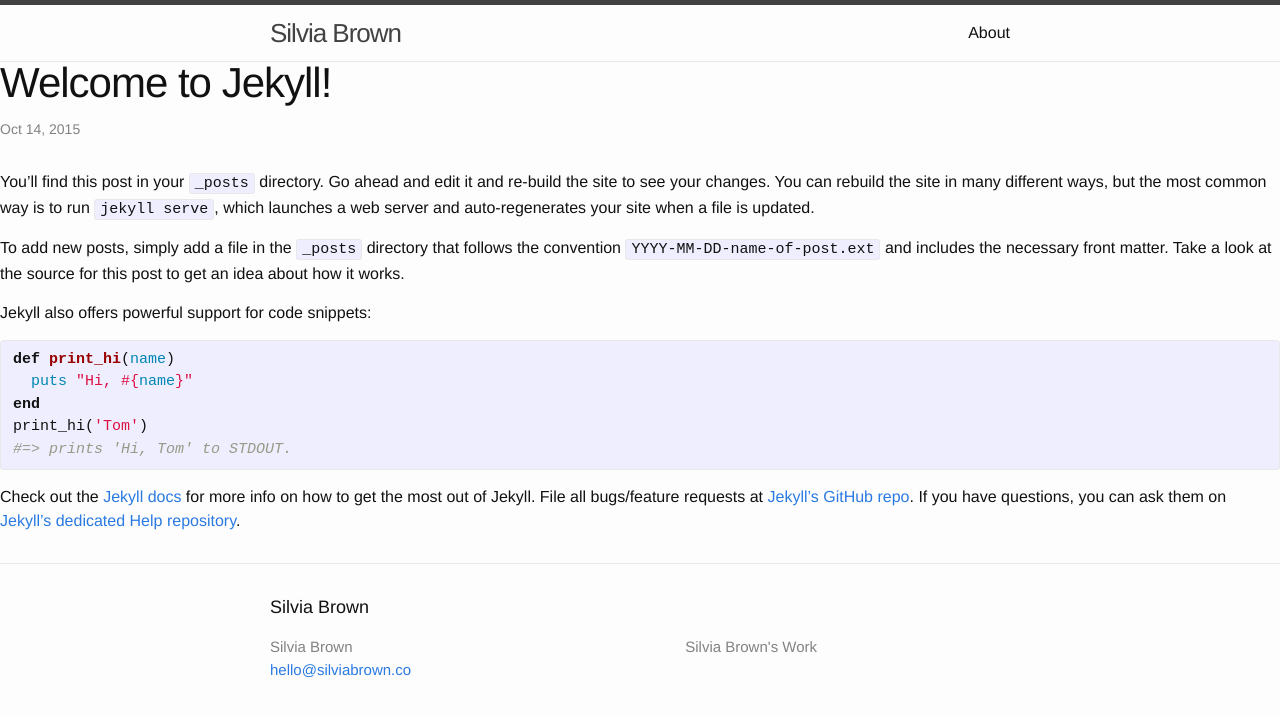
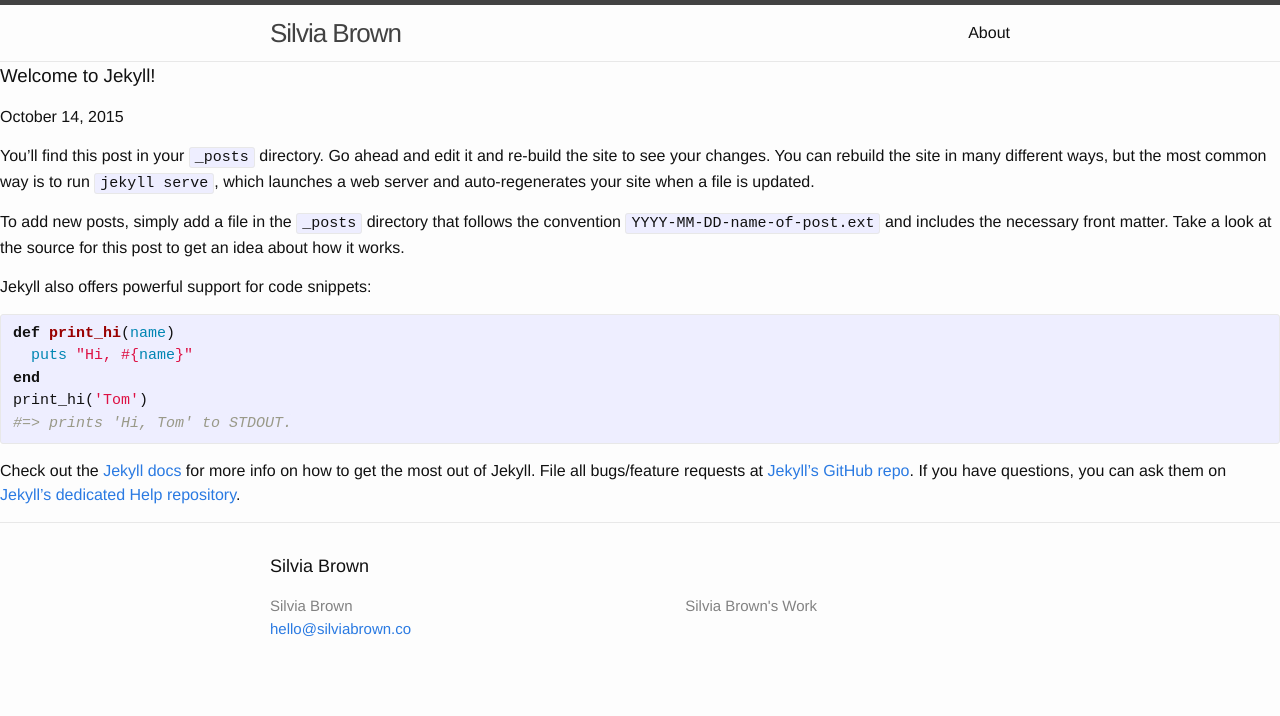
Before and after one commit to silscript/silvia-brown-jekyll, a Jekyll site: the page built from _posts/2015-10-14-welcome-to-jekyll.markdown, in a window 1280 px wide. Shown: the top 716 px of the page. Built offline with Jekyll 4.4.1, drawn with Linux system fonts in a browser that asks for light colours.

Commit message:
Removed default classes and edited structure.

```diff
--- a/_layouts/post.html
+++ b/_layouts/post.html
@@ -1,15 +1,10 @@
 ---
 layout: default
 ---
-<div class="post">
-
-  <header class="post-header">
-    <h1 class="post-title">{{ page.title }}</h1>
-    <p class="post-meta">{{ page.date | date: "%b %-d, %Y" }}{% if page.author %} • {{ page.author }}{% endif %}{% if page.meta %} • {{ page.meta }}{% endif %}</p>
+<article>
+  <header>
+    <h3>{{ page.title }}</h3>
+    <h4>{{ page.date | date: "%B %-d, %Y" }}</h4>
   </header>
-
-  <article class="post-content">
-    {{ content }}
-  </article>
-
-</div>
+  <p>{{ content }}</p>
+</article>
```
